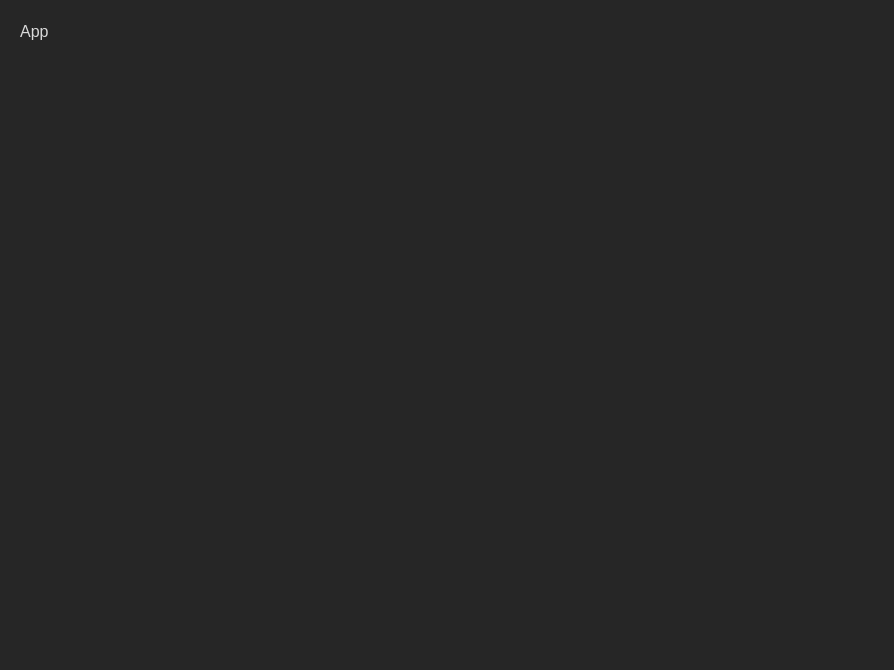
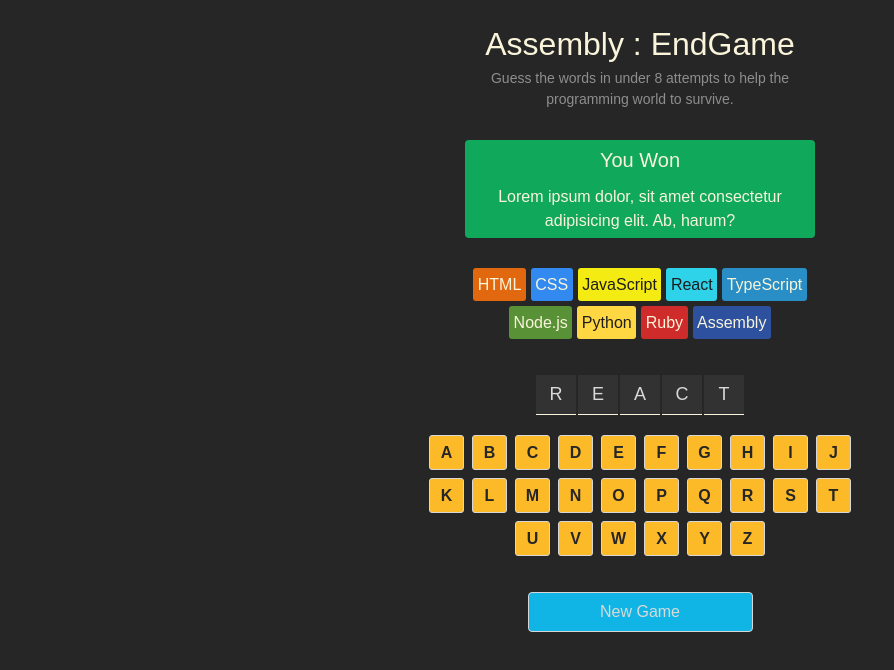
Before and after one commit to HammadRyaz/studious-journey, a React (Vite) app: page / in a window 1280 px wide. Shown: the top 670 px of the page, without its empty margins (0-894 px from the left). Built offline with nearby package versions, Linux system fonts and the light colour scheme.

Commit message:
Assembly Game UI Ready

```diff
--- a/src/App.jsx
+++ b/src/App.jsx
@@ -1,9 +1,52 @@
-import React from 'react'
+import React from "react";
+import { languages } from "./languages";
+import clsx from "clsx";
 
 const App = () => {
+  const [currentWord, setCurrentWord] = React.useState("react");
+
+  const displayCurrentWord = currentWord
+    .split("")
+    .map((letter) => <span key={letter}>{letter.toUpperCase()}</span>);
+
+  const langChips = languages.map((lang) => {
+    const style = {
+      backgroundColor: lang.backgroundColor,
+      color: lang.color,
+    };
+    return (
+      <span style={style} className={"chip"} key={lang.name}>
+        {lang.name}
+      </span>
+    );
+  });
+  const keyboard = "abcdefghijklmnopqrstuvwxyz";
+  const displayKeyboard = keyboard
+    .split("")
+    .map((key) => <button key={key}>{key.toUpperCase()}</button>);
+
   return (
-    <div>App</div>
-  )
-}
+    <main>
+      <header>
+        <h1>Assembly : EndGame</h1>
+        <p>
+          Guess the words in under 8 attempts to help the programming world to
+          survive.
+        </p>
+      </header>
+      <section className="game-status won">
+        <h2>You Won</h2>
+        <p>
+          Lorem ipsum dolor, sit amet consectetur adipisicing elit. Ab, harum?
+        </p>
+      </section>
+      <section className="language-chips">{langChips}</section>
+      <section className="word">{displayCurrentWord}</section>
+      <section className="keyboard">{displayKeyboard}</section>
 
-export default App
+      <button className="new-game">New Game</button>
+    </main>
+  );
+};
+
+export default App;
--- a/src/index.css
+++ b/src/index.css
@@ -23,7 +23,7 @@
 }
 
 header > h1 {
-  font-size: 1.25rem;
+  font-size: 2rem;
   font-weight: 500;
   color: #f9f4da;
 }
@@ -44,6 +44,7 @@
   min-height: 60px;
   border-radius: 4px;
   margin-block: 30px;
+  text-align: center;
 }
 
 section.game-status.won {
@@ -123,6 +124,8 @@
 section.keyboard > button {
   height: 35px;
   width: 35px;
+  color: #262626;
+  font-weight: bold;
   background-color: #fcba29;
   border: 1px solid #d7d7d7;
   border-radius: 3px;
```
